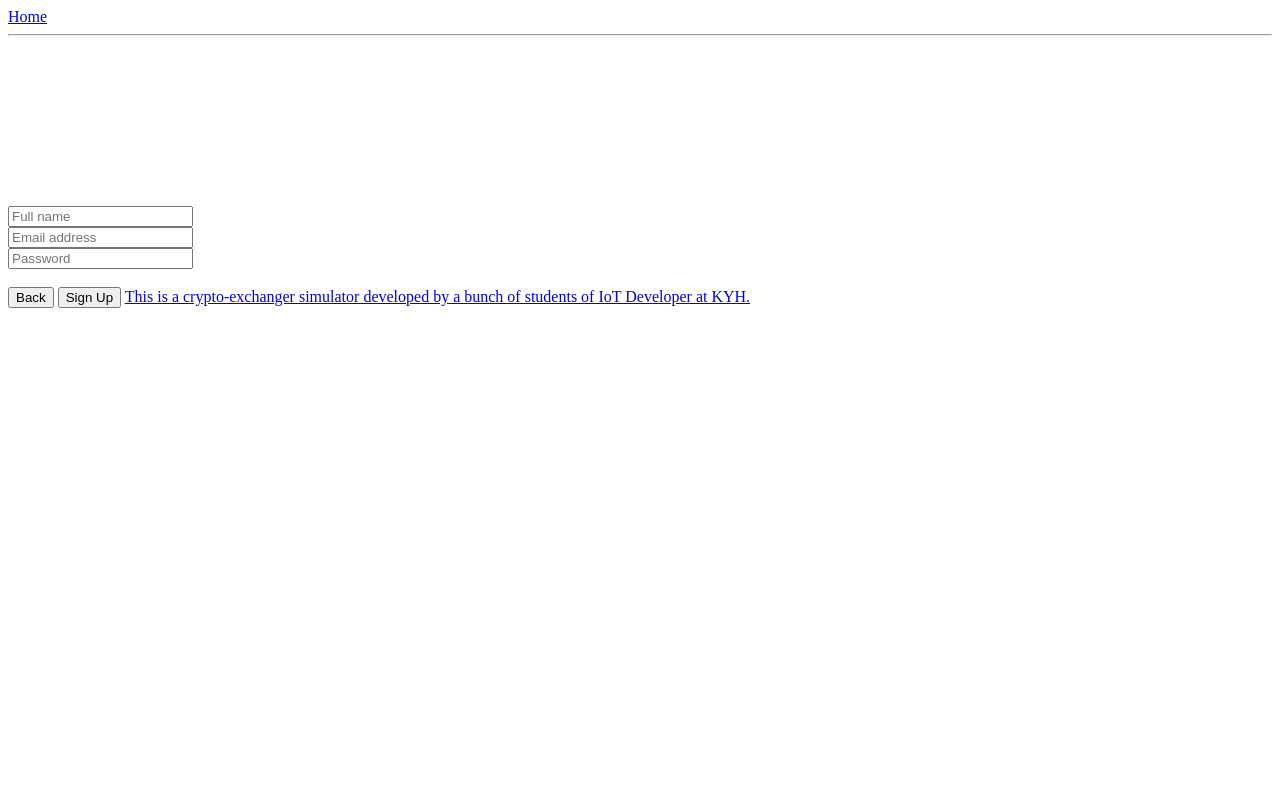
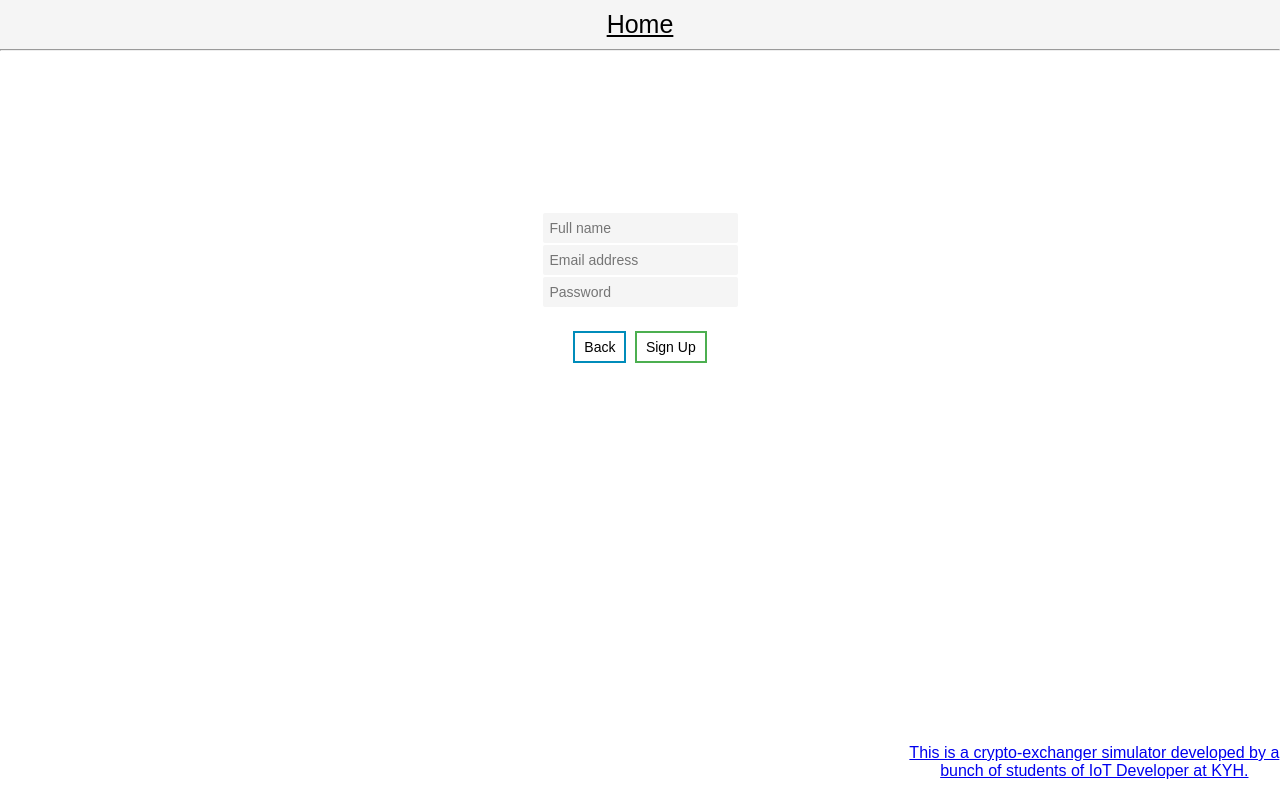
Before and after one commit to NiclasCarlsson92/Service_Design_Grupp_6, a Flask app: page /signup in a window 1280 px wide. Run offline with Flask 2, Linux system fonts and the light colour scheme.

Commit message:
Login fixed

```diff
--- a/static/css/main.css
+++ b/static/css/main.css
@@ -0,0 +1,164 @@
+@import url("https://cdnjs.cloudflare.com/ajax/libs/font-awesome/4.7.0/css/font-awesome.min.css");
+
+ body {
+       background-color: white;
+       text-align: center;
+       font-family: Arial, Helvetica, sans-serif;
+       margin: 0;
+
+       }
+
+        .menu-item {
+            margin: 5px;
+            color: black;
+            font-size: 25px;
+        }
+        .footer{
+            text-align: center;
+        }
+
+.menu {
+    padding: 10px;
+    background-color: whitesmoke;
+}
+
+hr {
+    margin: 0;
+}
+
+.center {
+  margin-left: auto;
+  margin-right: auto;
+}
+
+.left {
+  margin-right: 500px;
+}
+
+.right {
+  margin-left: 1500px;
+}
+
+.bottom {
+   position: absolute;
+   bottom: 20px;
+   margin-left: 200px;
+}
+
+ table{
+    align-items: center;
+    width: 20%;
+    background-color: #F7F9F9;
+ }
+
+ th {
+    background: #45B39D;
+    color: white;
+ }
+
+ .center-content {
+    display: flex;
+    align-items: center;
+    align-content: center;
+ }
+
+ .circle {
+    margin: 0 auto;
+    width: 16px;
+    height: 16px;
+    border-radius: 50%;
+ }
+
+.online {
+    background: chartreuse;
+}
+
+.offline {
+    background: crimson;
+}
+
+.sup {
+    position: relative;
+    bottom: 1ex;
+    font-size: 80%;
+    color: black;
+}
+
+.no-new-msg {
+    color: black;
+}
+
+.new-msg {
+    color: #4CAF50;
+}
+
+#message-symbol {
+    font-size: 1em;
+}
+
+.button {
+  border: none;
+  color: white;
+  padding: 16px 32px;
+  text-align: center;
+  text-decoration: none;
+  display: inline-block;
+  font-size: 16px;
+  margin: 4px 2px;
+  transition-duration: 0.4s;
+  cursor: pointer;
+}
+.sbutton {
+  border: none;
+  color: white;
+  padding: 6px 9px;
+  text-align: center;
+  text-decoration: none;
+  display: inline-block;
+  font-size: 14px;
+  margin: 4px 2px;
+  transition-duration: 0.4s;
+  cursor: pointer;
+}
+
+.button1 {
+  background-color: white;
+  color: black;
+  border: 2px solid #4CAF50;
+}
+
+.button1:hover {
+  background-color: #4CAF50;
+  color: white;
+}
+
+.button2 {
+  background-color: white;
+  color: black;
+  border: 2px solid #008CBA;
+}
+
+.button2:hover {
+  background-color: #008CBA;
+  color: white;
+}
+
+.button3 {
+  background-color: white;
+  color: black;
+  border: 2px solid #CB4335;
+}
+
+.button3:hover {
+  background-color: #CB4335;
+  color: white;
+}
+
+.signupLogin {
+    border: 0;
+    padding: 7px;
+    margin-bottom: 2px;
+    border-radius: 2px;
+    background-color: whitesmoke;
+    font-size: 14px;
+}
--- a/templates/signup.html
+++ b/templates/signup.html
@@ -33,7 +33,7 @@
          <br />
     </form>
         <button class="sbutton button2" onclick="{{ url_for('bp_open.signup_post') }}">Back</button>
-        <button class="sbutton button1" form="form1" value="submit">Sign Up</button>
+        <button class="sbutton button1" onclick="{{ url_for('bp_wallet.wallet_get') }}" form="form1" value="submit">Sign Up</button>
 
 
 {% endblock %}
```
Also changed, not shown: templates/index.html (+4 -4 lines).
